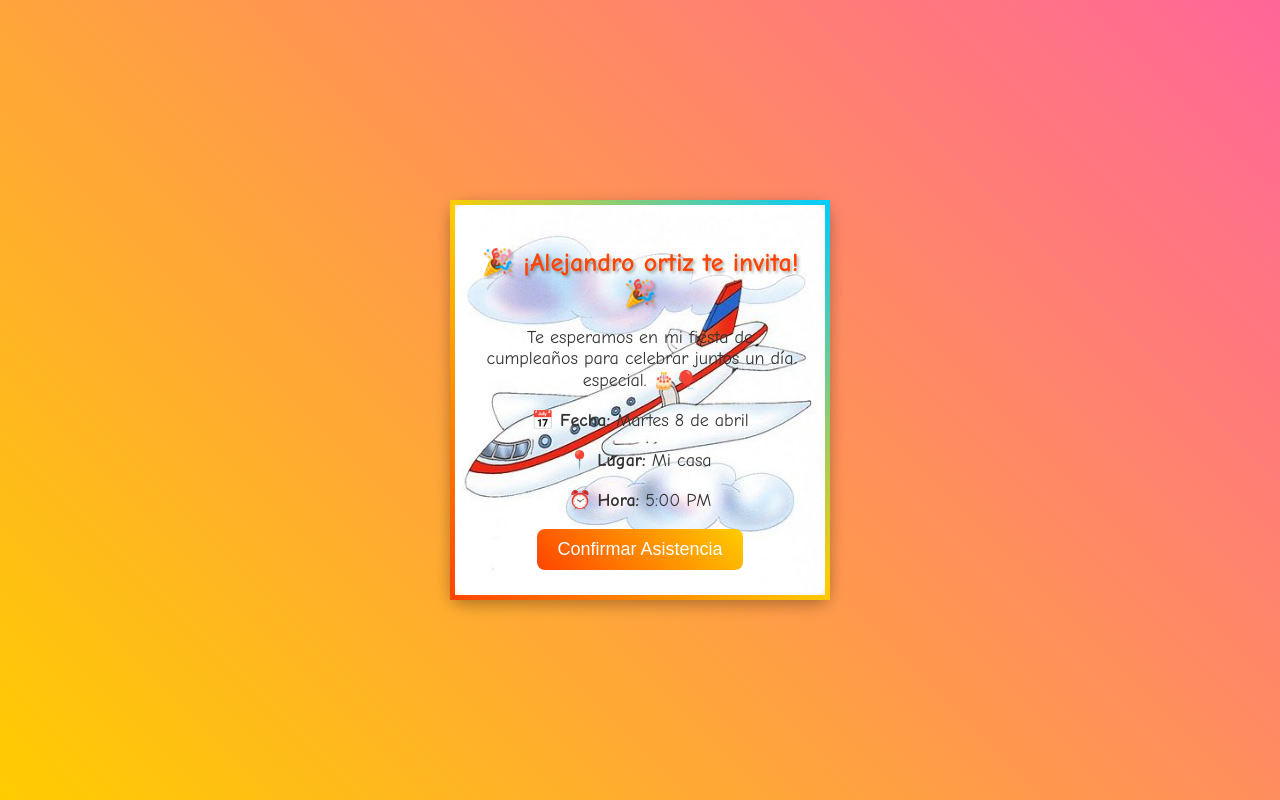
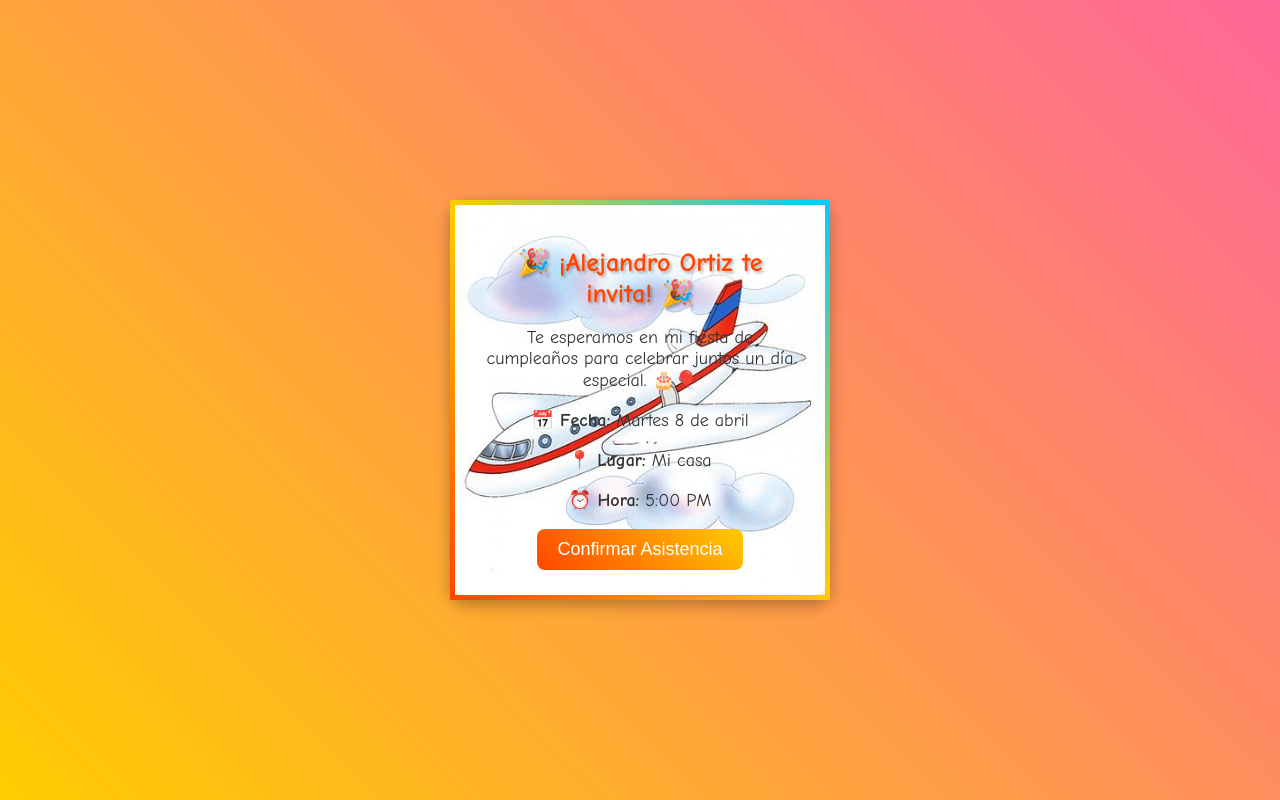
Before and after one commit to Oscar02032007/tarjeta_invitacion, a plain HTML site: page index.html in a window 1280 px wide. Drawn offline with Linux system fonts and the light colour scheme.

Commit message:
Update index.html

```diff
--- a/index.html
+++ b/index.html
@@ -9,7 +9,7 @@
 <body>
     <div class="card">
         <div class="card-content">
-            <h1>🎉 ¡Alejandro ortiz te invita! 🎉</h1>
+            <h1>🎉 ¡Alejandro Ortiz te invita! 🎉</h1>
             <p>Te esperamos en mi fiesta de cumpleaños para celebrar juntos un día especial. 🎂🎈</p>
             <p><strong>📅 Fecha:</strong> Martes 8 de abril</p>
             <p><strong>📍 Lugar:</strong> Mi casa</p>
```
